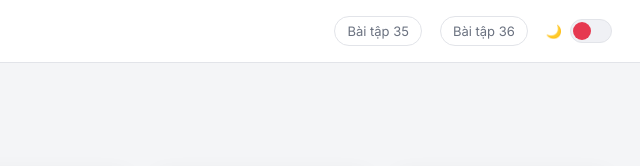
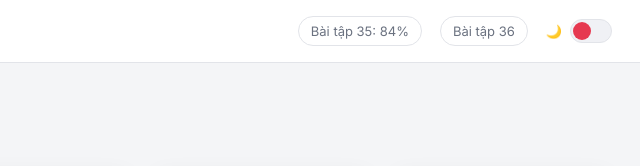
Before and after one commit to tdt110/moviescope, a plain HTML site: page index.html in a window 1280 px wide. Shown: the top 166 px of the page, 640-1280 px from the left. Drawn offline with Linux system fonts and the light colour scheme.

Commit message:
Add files via upload

```diff
--- a/css/style.css
+++ b/css/style.css
@@ -84,6 +84,14 @@ img { max-width: 100%; display: block; }
   transition: color .15s ease, border-color .15s ease;
 }
 .header-links a:hover { color: var(--accent); border-color: var(--accent); }
+
+.result-badge {
+  color: var(--text-muted);
+  border: 1px solid var(--border);
+  padding: 6px 12px;
+  border-radius: 999px;
+  cursor: default;
+}
 
 /* theme toggle switch */
 .theme-switch {
--- a/index.html
+++ b/index.html
@@ -14,7 +14,7 @@
   <div class="brand"><span class="logo-dot"></span> MovieHub</div>
 
   <div class="header-links">
-    <a href="https://tdt110.github.io/bt35-lap-trinh-web/" target="_blank" rel="noopener">Bài tập 35</a>
+    <span class="result-badge" title="Kết quả trắc nghiệm: 84/100 câu đúng">Bài tập 35: 84%</span>
     <a href="https://tdt110.github.io/bt36-javascript-ltw/bt36.html" target="_blank" rel="noopener">Bài tập 36</a>
     <label class="theme-switch">
       <span>🌙</span>
```
